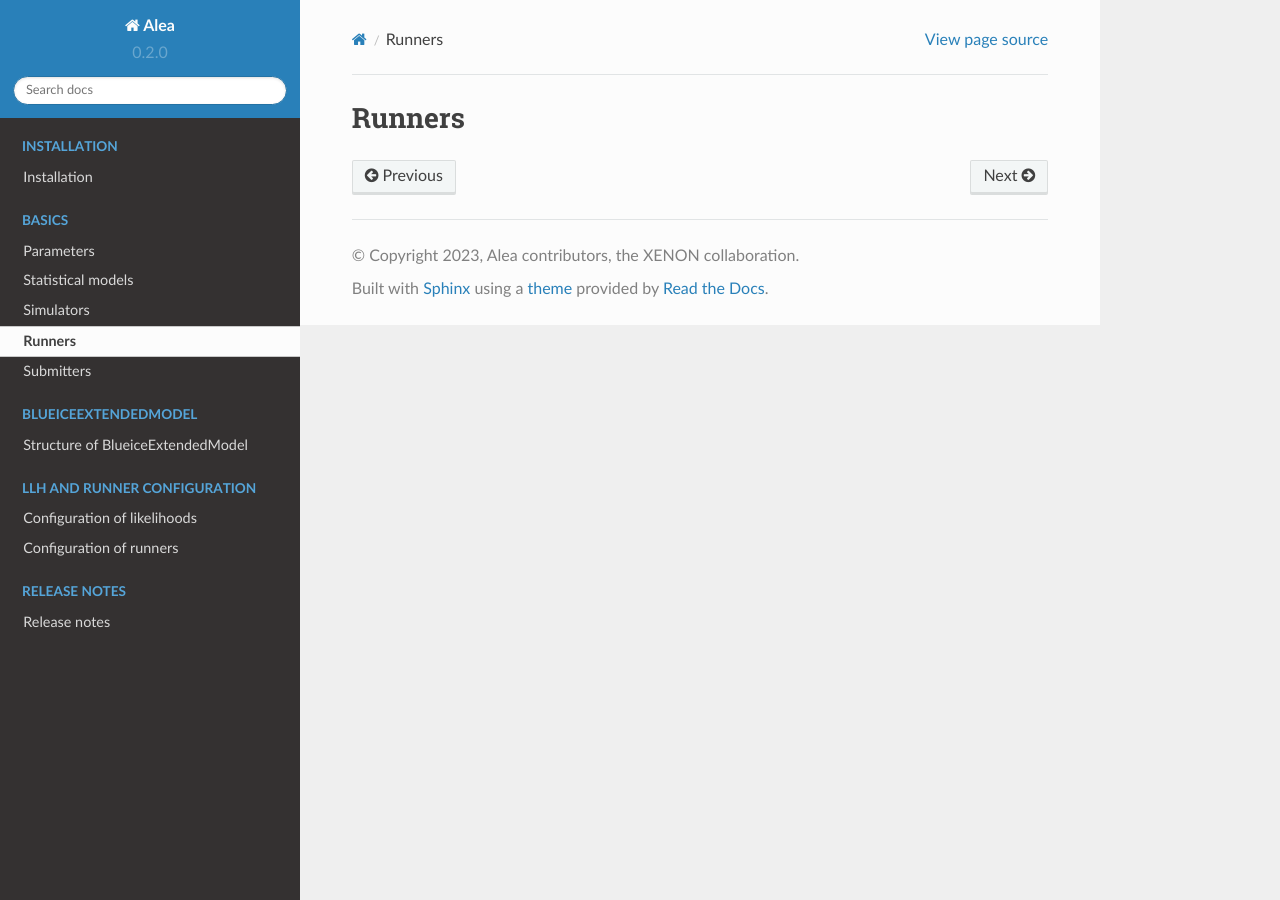
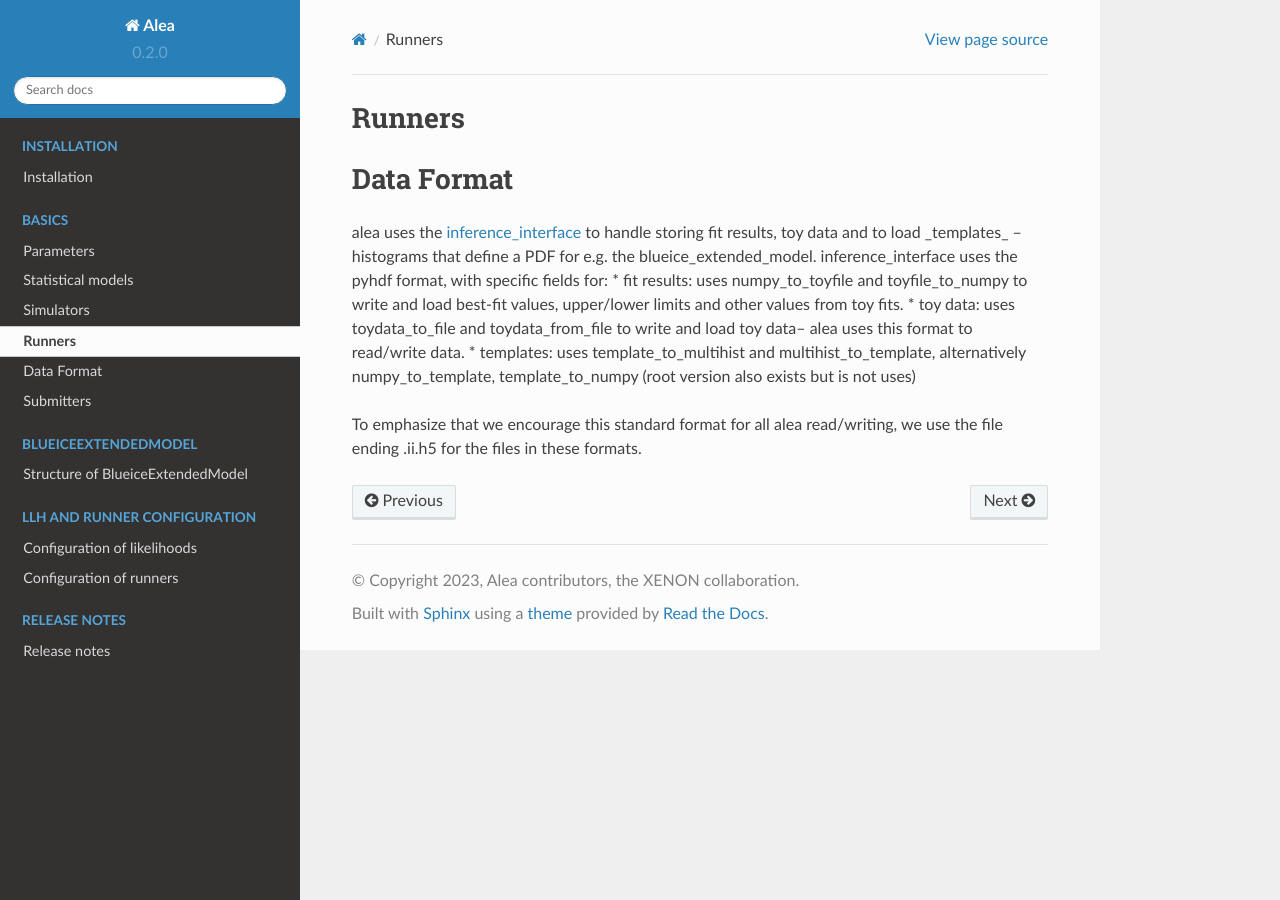
Before and after one commit to XENONnT/alea, a Sphinx documentation site: the page built from docs/source/basics/runner.rst, in a window 1280 px wide. Built offline with Sphinx 7.4.7 and the Read the Docs theme 2.0.0, drawn with Linux system fonts in a browser that asks for light colours; pages that are not in the unit, such as notebooks, are missing from menus.

Commit message:
Documentation should be easy to write as well as read.

```diff
--- a/docs/source/basics/runner.rst
+++ b/docs/source/basics/runner.rst
@@ -2,3 +2,24 @@
 
 Runners
 =======
+
+Data Format
+===========
+alea uses the
+`inference_interface <https://github.com/XENONnT/inference_interface>`_
+to handle storing fit results, toy data and to load _templates_
+-- histograms that define a PDF for e.g. the blueice_extended_model.
+inference_interface uses the pyhdf format, with specific fields for:
+* fit results: uses numpy_to_toyfile and toyfile_to_numpy to write
+and load best-fit values, upper/lower limits and other values from toy fits.
+* toy data: uses toydata_to_file and toydata_from_file to
+write and load toy data-- alea uses this format to read/write data.
+* templates: uses template_to_multihist and
+multihist_to_template, alternatively numpy_to_template,
+template_to_numpy (root version also exists but is not uses)
+
+To emphasize that we encourage this standard format for all
+alea
+read/writing,
+we use the file
+ending .ii.h5 for the files in these formats.
```
